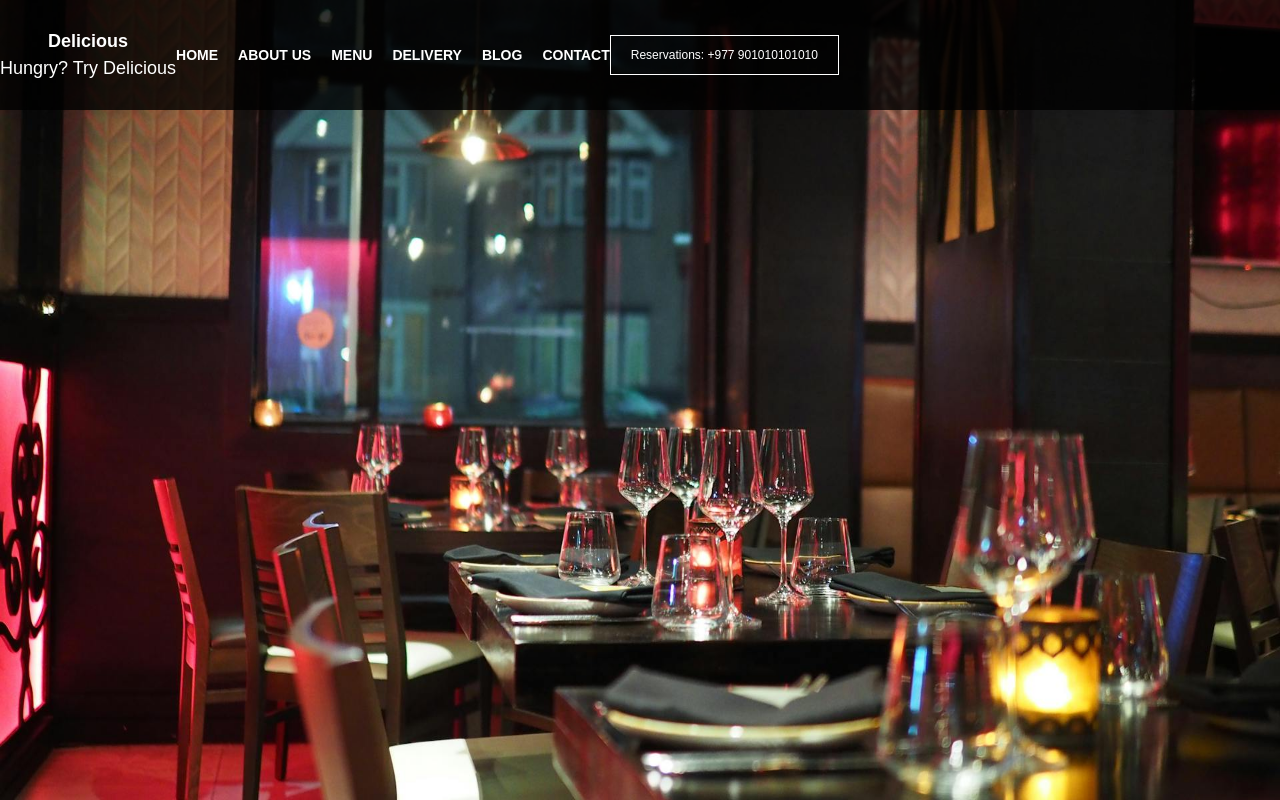
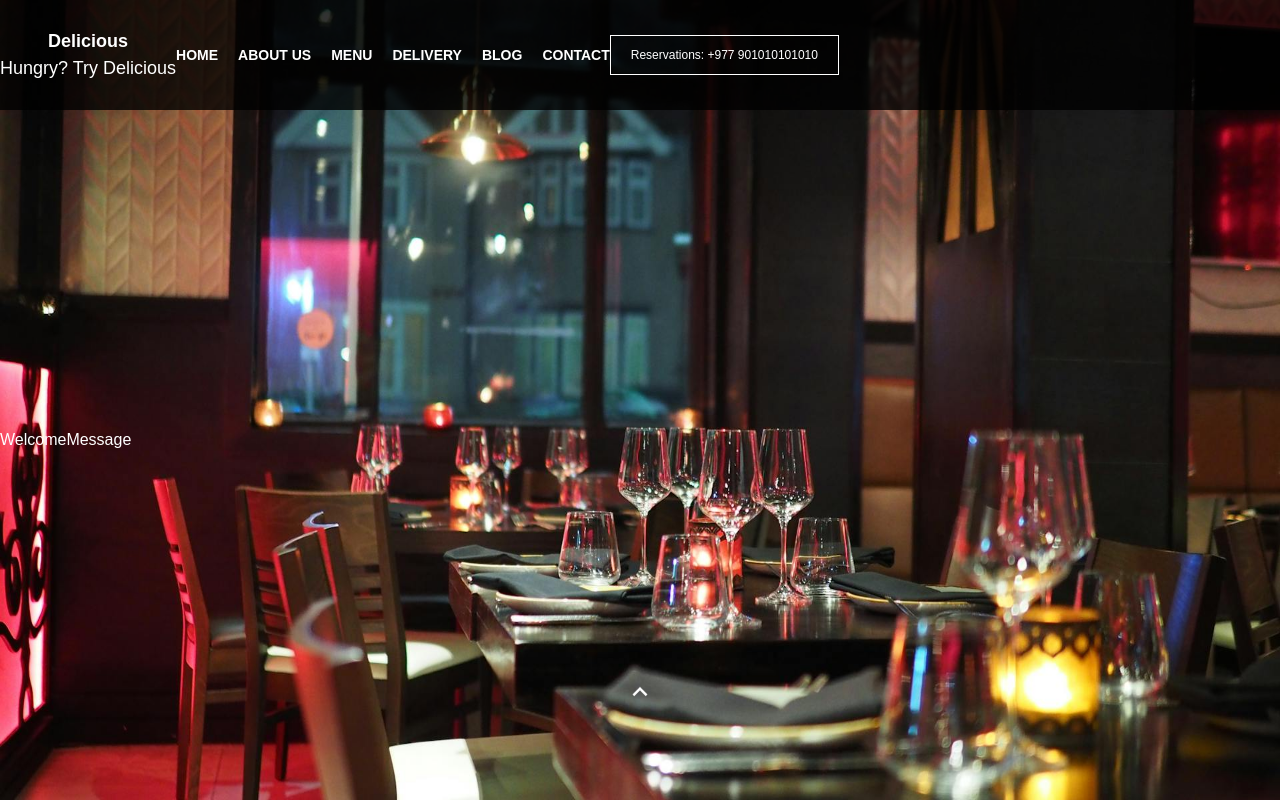
Before and after one commit to Biki101/delicious, a Next.js app: page / in a window 1280 px wide. Built offline with nearby package versions, Linux system fonts and the light colour scheme.

Commit message:
added up icon to the hero section

```diff
--- /dev/null
+++ b/src/app/components/Header/WelcomeMessahe/welcome-message.tsx
@@ -0,0 +1,7 @@
+export default function WelcomeMessage() {
+  return (
+    <div className="z-[1]">
+      <div className="outer-container text-white">WelcomeMessage</div>
+    </div>
+  );
+}
--- a/src/app/components/Header/header.tsx
+++ b/src/app/components/Header/header.tsx
@@ -27,7 +27,10 @@ export default function Header() {
               CONTACT
             </div>
           </div>
-          <div className="border-[1px] border-white p-[10px] px-[20px] text-[12px] cursor-pointer">
+          <div
+            className="border-[1px] border-white p-[10px] px-[20px] text-[12px] cursor-pointer"
+            title="Reservations"
+          >
             Reservations: +977 901010101010
           </div>
         </div>
--- a/src/app/globals.css
+++ b/src/app/globals.css
@@ -29,3 +29,31 @@ body {
     text-wrap: balance;
   }
 }
+
+/* for hero section up icon */
+.slide-top {
+  -webkit-animation: slide-top 2s cubic-bezier(0.25, 0.46, 0.45, 0.94) both
+    infinite;
+  animation: slide-top 2s cubic-bezier(0.25, 0.46, 0.45, 0.94) both infinite;
+}
+
+@-webkit-keyframes slide-top {
+  0% {
+    -webkit-transform: translateY(0);
+    transform: translateY(0);
+  }
+  100% {
+    -webkit-transform: translateY(-100px);
+    transform: translateY(-100px);
+  }
+}
+@keyframes slide-top {
+  0% {
+    -webkit-transform: translateY(0);
+    transform: translateY(0);
+  }
+  100% {
+    -webkit-transform: translateY(-100px);
+    transform: translateY(-100px);
+  }
+}
--- a/src/app/page.tsx
+++ b/src/app/page.tsx
@@ -1,10 +1,11 @@
 import Image from "next/image";
 import Header from "./components/Header/header";
 import heroImage from "./assets/hero.jpg";
+import WelcomeMessage from "./components/Header/WelcomeMessahe/welcome-message";
 
 export default function Home() {
   return (
-    <div className="flex flex-col relative">
+    <div className="flex flex-col justify-between relative h-[100vh]">
       {/* hero Image */}
       <Image
         src={heroImage}
@@ -15,6 +16,21 @@ export default function Home() {
       />
       {/* hero Image End */}
       <Header />
+      <WelcomeMessage />
+      <div className="z-[1] slide-top mx-auto">
+        <svg
+          xmlns="http://www.w3.org/2000/svg"
+          height="30"
+          viewBox="0 0 24 24"
+          width="30"
+        >
+          <path d="M0 0h24v24H0z" fill="none" />
+          <path
+            d="M7.41 15.41L12 10.83l4.59 4.58L18 14l-6-6-6 6z"
+            fill="white"
+          />
+        </svg>
+      </div>
     </div>
   );
 }
```
